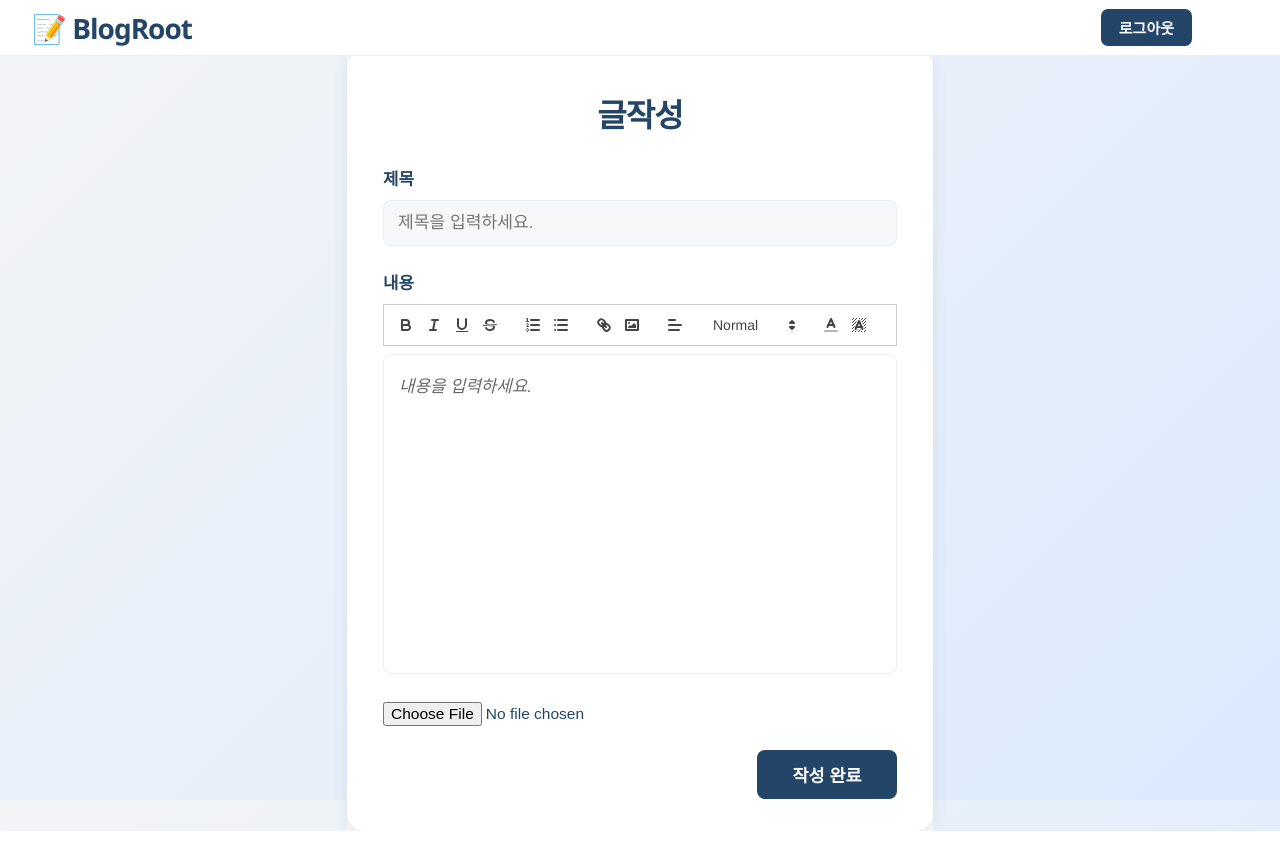
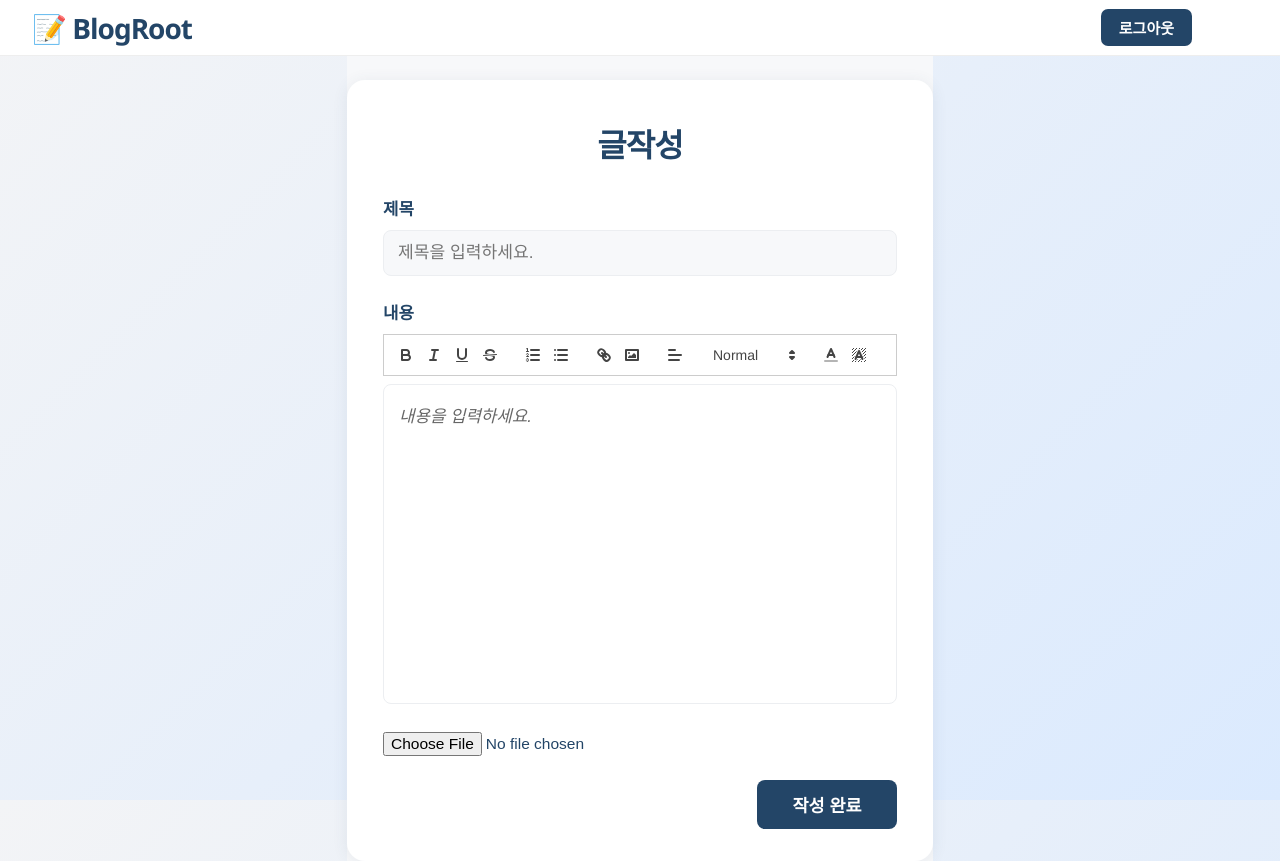
Before and after one commit to ahnbyeongwoo/blog_project, a Vue app: page /create in a window 1280 px wide. Before the commit the page ends 831 px from the top, so only its background shows below. Built offline with nearby package versions, Linux system fonts and the light colour scheme.

Commit message:
createpost.vue

```diff
--- a/src/components/CreatePost.vue
+++ b/src/components/CreatePost.vue
@@ -152,7 +152,7 @@ main {
   background: #fff;
   max-width: 1000px;
   width: 100%;
-  margin: 24px auto 0 auto; /* 위쪽 여백 줄임 */
+  margin: 84px auto 0 auto; /* 위쪽 여백 줄임 */
   border-radius: 18px;
   box-shadow: 0 2px 16px rgba(60,80,100,0.09);
   padding: 40px 36px 32px 36px;
```
